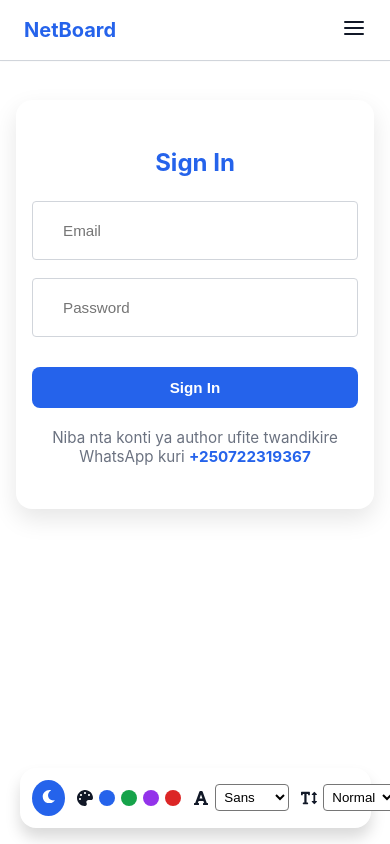
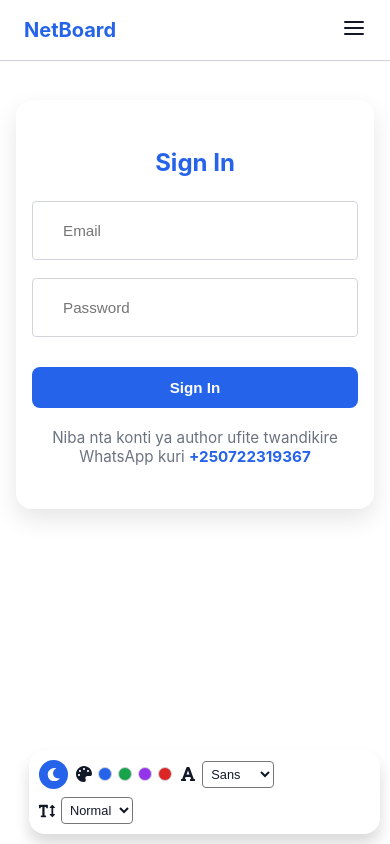
Before and after one commit to Newbhjj2222/admin, a Next.js app: page /login in a window 390 px wide. Built offline with nearby package versions, Linux system fonts and the light colour scheme.

Commit message:
Update globals.css

```diff
--- a/src/styles/globals.css
+++ b/src/styles/globals.css
@@ -193,13 +193,11 @@ html {
   touch-action: none;
 }
 /* =========================
-   🎛️ THEME SWITCHER
+   🎛️ THEME SWITCHER (RESPONSIVE)
 ========================= */
 .themeBox {
   position: fixed;
   right: 16px;
-  left: 20px;
-  width: 90%;
   bottom: 16px;
   background: var(--bg-card);
   color: var(--foreground);
@@ -210,8 +208,10 @@ html {
   gap: 12px;
   align-items: center;
   z-index: 9999;
+  transition: all 0.3s ease;
 }
 
+/* Button */
 .themeBox button {
   background: var(--primary);
   color: #fff;
@@ -219,8 +219,12 @@ html {
   border-radius: 50%;
   padding: 10px;
   cursor: pointer;
+  display: flex;
+  align-items: center;
+  justify-content: center;
 }
 
+/* Colors */
 .colors {
   display: flex;
   gap: 6px;
@@ -232,13 +236,16 @@ html {
   height: 16px;
   border-radius: 50%;
   cursor: pointer;
+  border: 1px solid var(--gray-300);
 }
 
+/* Color presets */
 .colors span:nth-child(2) { background: #2563eb; }
 .colors span:nth-child(3) { background: #16a34a; }
 .colors span:nth-child(4) { background: #9333ea; }
 .colors span:nth-child(5) { background: #dc2626; }
 
+/* Fonts & size */
 .fonts,
 .fontSize {
   display: flex;
@@ -248,6 +255,62 @@ html {
 
 .themeBox select {
   border-radius: var(--radius-sm);
-  padding: 4px;
+  padding: 4px 6px;
   background: var(--bg-light);
+  color: var(--foreground);
+  font-size: 0.85rem;
 }
+
+/* =========================
+   📱 MOBILE
+========================= */
+@media (max-width: 480px) {
+  .themeBox {
+    right: 10px;
+    bottom: 10px;
+    padding: 10px;
+    gap: 8px;
+    flex-wrap: wrap;
+    max-width: 90vw;
+  }
+
+  .themeBox button {
+    padding: 8px;
+  }
+
+  .colors span {
+    width: 14px;
+    height: 14px;
+  }
+
+  .themeBox select {
+    font-size: 0.8rem;
+    padding: 4px;
+  }
+}
+
+/* =========================
+   📱 TABLET
+========================= */
+@media (min-width: 481px) and (max-width: 768px) {
+  .themeBox {
+    right: 14px;
+    bottom: 14px;
+    padding: 12px;
+    gap: 10px;
+  }
+}
+
+/* =========================
+   🖥️ LARGE SCREENS
+========================= */
+@media (min-width: 1200px) {
+  .themeBox {
+    padding: 14px 16px;
+    gap: 14px;
+  }
+
+  .themeBox select {
+    font-size: 0.9rem;
+  }
+}
```
